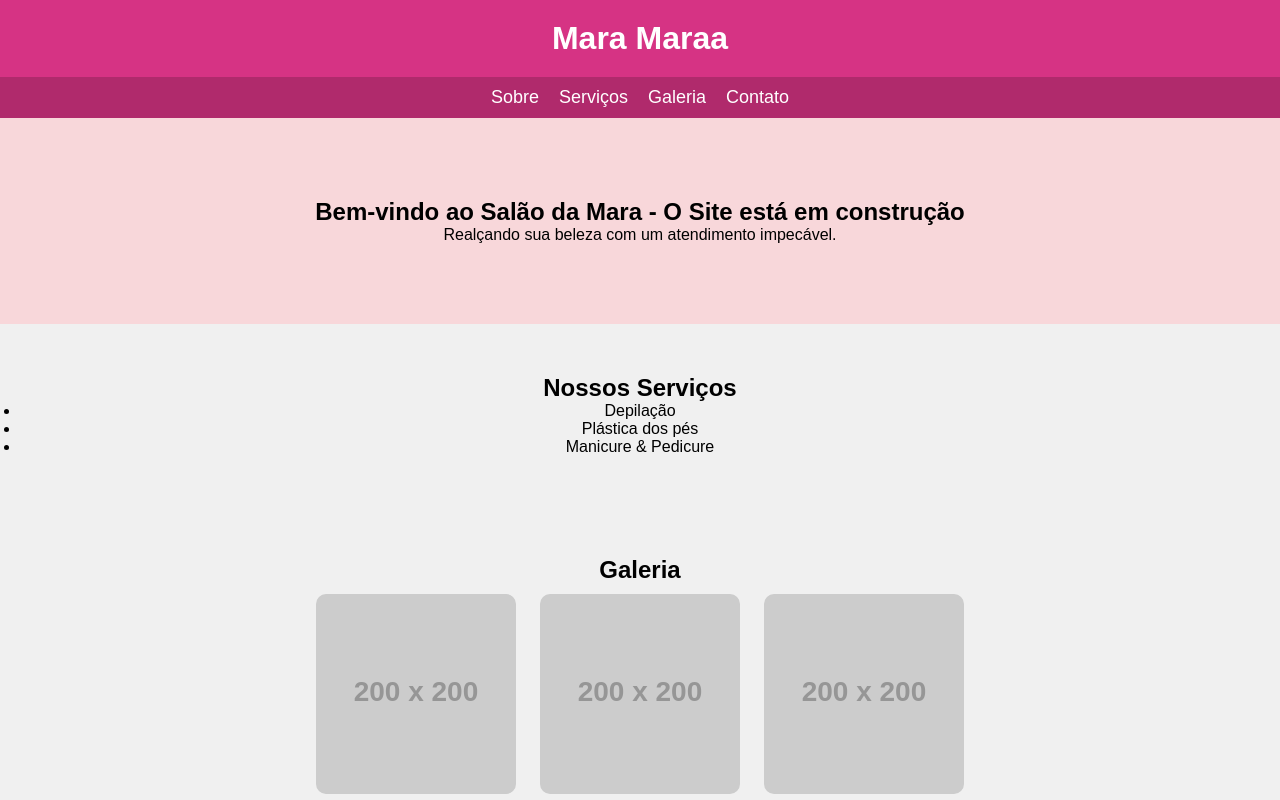
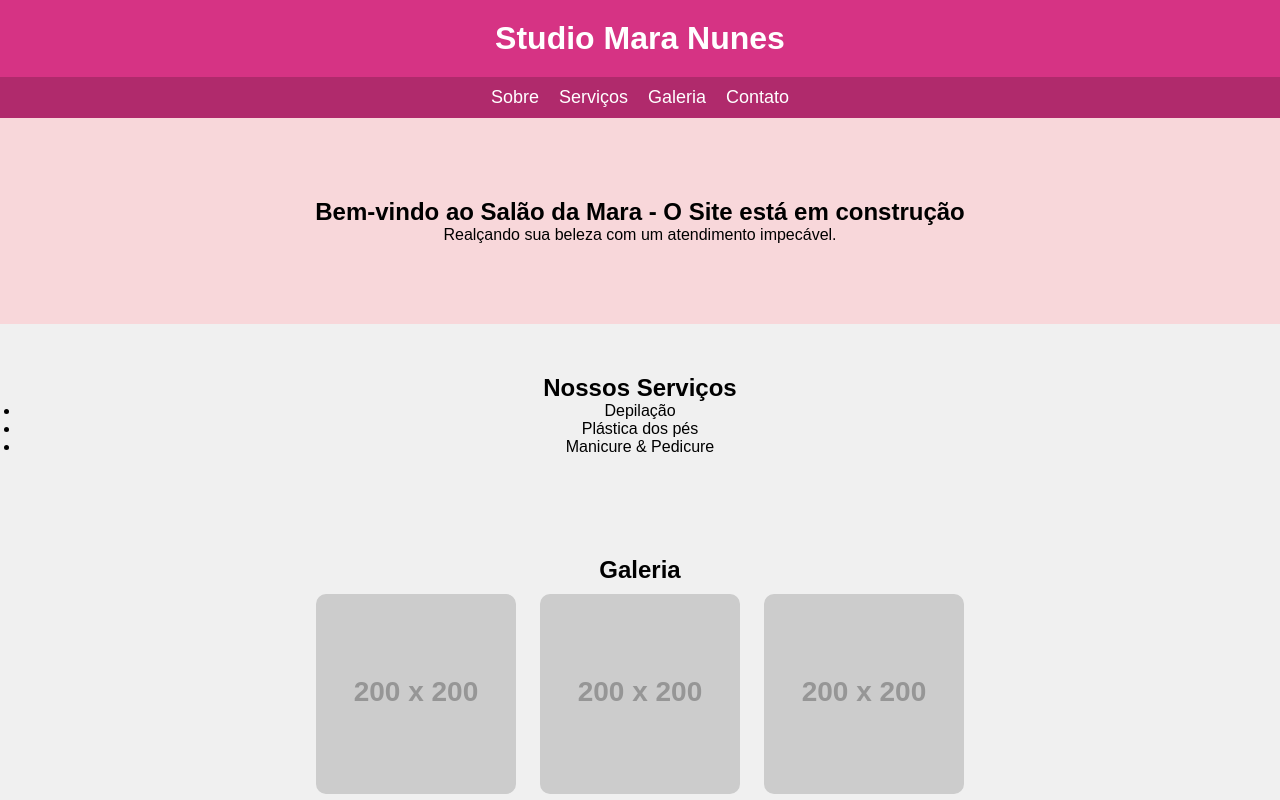
Before and after one commit to HegonBarbella/Mara-Mara, a plain HTML site: page index.html in a window 1280 px wide. Shown: the top 800 px of the page. Drawn offline with Linux system fonts and the light colour scheme; placeholder pictures from the web are drawn by us.

Commit message:
outras alterações

```diff
--- a/index.html
+++ b/index.html
@@ -19,7 +19,7 @@
 </head>
 <body>
     <header>
-        <h1>Mara Maraa</h1>
+        <h1>Studio Mara Nunes</h1>
     </header>
     <nav>
         <a href="#about">Sobre</a>
```
Also changed, not shown: fotos/plasticapes.jpg (added), fotos/plasticapes2.jpg (added).
